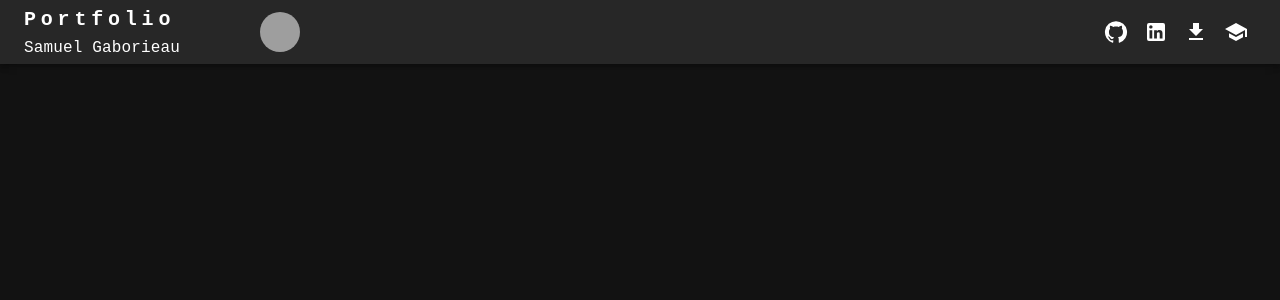
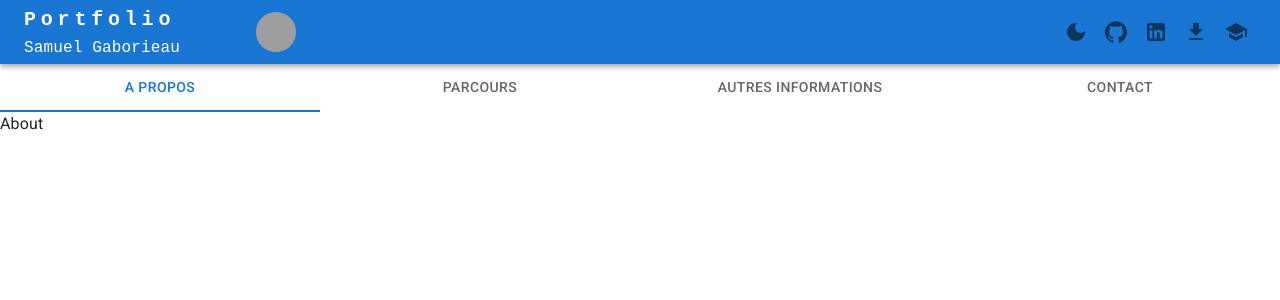
Before and after one commit to Orivoir/orivoir.github.io, a React app: page / in a window 1280 px wide. Shown: the top 300 px of the page. Built offline with nearby package versions, Linux system fonts and the light colour scheme; grey boxes are pictures that could not be loaded.

Commit message:
Add router, tab nav, toggle theme

```diff
--- /dev/null
+++ b/src/ContainerRoute.tsx
@@ -0,0 +1,15 @@
+import React from 'react'
+import { useLocation } from "react-router-dom";
+import { ASSOCIATION_PATHNAME_COMPONENT } from "./helper"
+
+export default function ContainerRoute() {
+  const location = useLocation();
+
+  const ComponentRoute = ASSOCIATION_PATHNAME_COMPONENT[location.pathname]
+
+  return (
+    <>
+        <ComponentRoute />
+    </>
+  );
+}
--- /dev/null
+++ b/src/actionToggleTheme.tsx
@@ -0,0 +1,30 @@
+import React from 'react'
+import Tooltip from '@mui/material/Tooltip';
+import IconButton from '@mui/material/IconButton';
+import { Theme, useTheme } from '@mui/material';
+
+import DarkModeIcon from '@mui/icons-material/DarkMode';
+import LightModeIcon from '@mui/icons-material/LightMode';
+
+export default function ActionToggleTheme() {
+
+    const theme: Theme & {toggleThemeMode: () => void; getThemeMode: () => "dark" | "light"; } = useTheme()
+
+    const onSetTheme = () => (
+        theme.toggleThemeMode()
+    )
+
+    const currentThemeMode = theme.getThemeMode()
+
+    return (
+    <Tooltip title={`Mode ${currentThemeMode === "dark" ? "clair": "sombre"}`}>
+        <IconButton onClick={onSetTheme} >
+            {
+                currentThemeMode === "dark" ?
+                <LightModeIcon /> :
+                <DarkModeIcon />
+            }
+        </IconButton>
+    </Tooltip>
+    )
+}
--- a/src/app.tsx
+++ b/src/app.tsx
@@ -5,18 +5,26 @@ import createTheme from "./theme"
 import {KEY_THEME_MODE} from "./helper"
 import CssBaseline from '@mui/material/CssBaseline';
 import Header from './header'
+import Routing from './routing'
+import withToggleTheme from "./withToggleTheme"
+import TopLevelNavigation from "./topLevelNavigation"
 
 const App = () => {
 
-    const [themeMode, setThemeMode] = React.useState<"dark" | "light">(
-        localStorage.getItem(KEY_THEME_MODE) as "dark" | "light" | undefined || "light"
-    )
-    const theme = createTheme("dark")
+    const defaultThemeMode = localStorage.getItem(KEY_THEME_MODE) as "dark" | "light" | undefined || "light"
+
+    const themeState = React.useState<"dark" | "light">(defaultThemeMode)
+
+    const theme = withToggleTheme({
+        themeMode: defaultThemeMode,
+        themeState
+    })
 
     return (
         <ThemeProvider theme={theme}>
             <CssBaseline />
             <Header />
+            <Routing />
         </ThemeProvider>
     )
 }
--- a/src/header.tsx
+++ b/src/header.tsx
@@ -12,11 +12,12 @@ import GitHubIcon from '@mui/icons-material/GitHub';
 import LinkedInIcon from '@mui/icons-material/LinkedIn';
 import DownloadIcon from '@mui/icons-material/Download';
 import SchoolIcon from '@mui/icons-material/School';
+import ActionToggleTheme from './actionToggleTheme';
 
 
 
 
-function ResponsiveAppBar() {
+export default function Header() {
 
   return (
     <AppBar position="static">
@@ -60,6 +61,8 @@ function ResponsiveAppBar() {
         <Box sx={{flexGrow: 1}} />
 
         <Box>
+            <ActionToggleTheme />
+
             <Tooltip title="mon profil Github">
                 <IconButton href="https://github.com/orivoir">
                     <GitHubIcon />
@@ -67,7 +70,7 @@ function ResponsiveAppBar() {
             </Tooltip>
 
             <Tooltip title="mon profil Linked'in">
-                <IconButton href="edin.com/in/samuel-gaborieau-597676326/">
+                <IconButton href="https://www.linkedin.com/in/samuel-gaborieau-597676326/">
                     <LinkedInIcon />
                 </IconButton>
             </Tooltip>
@@ -91,4 +94,3 @@ function ResponsiveAppBar() {
     </AppBar>
   );
 }
-export default ResponsiveAppBar;
--- a/src/helper.ts
+++ b/src/helper.ts
@@ -1 +1,13 @@
+import About from "./routes/About"
+import Carrier from "./routes/Carrier"
+import Ressources from "./routes/Ressources"
+import Contact from "./routes/Contact"
+
 export const KEY_THEME_MODE = "theme-mode"
+
+export const ASSOCIATION_PATHNAME_COMPONENT = {
+    "/about": About,
+    "/carrier": Carrier,
+    "/ressources": Ressources,
+    "/contact": Contact
+}
--- /dev/null
+++ b/src/routes/About.tsx
@@ -0,0 +1,9 @@
+import { Typography } from '@mui/material'
+import React from 'react'
+
+export default function About() {
+
+    return (
+        <Typography>About</Typography>
+    )
+}
--- /dev/null
+++ b/src/routes/Carrier.tsx
@@ -0,0 +1,9 @@
+import { Typography } from '@mui/material'
+import React from 'react'
+
+export default function Carrier() {
+
+    return (
+        <Typography>Carrier</Typography>
+    )
+}
--- /dev/null
+++ b/src/routes/Contact.tsx
@@ -0,0 +1,9 @@
+import { Typography } from '@mui/material'
+import React from 'react'
+
+export default function Contact() {
+
+    return (
+        <Typography>Contact</Typography>
+    )
+}
--- /dev/null
+++ b/src/routes/Ressources.tsx
@@ -0,0 +1,9 @@
+import { Typography } from '@mui/material'
+import React from 'react'
+
+export default function Ressources() {
+
+    return (
+        <Typography>Ressources</Typography>
+    )
+}
--- /dev/null
+++ b/src/routing.tsx
@@ -0,0 +1,69 @@
+import * as React from 'react';
+import Box from '@mui/material/Box';
+import Tabs from '@mui/material/Tabs';
+import Tab from '@mui/material/Tab';
+import {
+  MemoryRouter,
+  Route,
+  Routes,
+  Link,
+  matchPath,
+  useLocation,
+} from 'react-router-dom';
+import ContainerRoute from './ContainerRoute';
+
+import { StaticRouter } from 'react-router-dom/server';
+
+function Router(props: { children?: React.ReactNode }) {
+  const { children } = props;
+  if (typeof window === 'undefined') {
+    return <StaticRouter location="/about">{children}</StaticRouter>;
+  }
+
+  return (
+    <MemoryRouter initialEntries={['/about']} initialIndex={0}>
+      {children}
+    </MemoryRouter>
+  );
+}
+
+function useRouteMatch(patterns: readonly string[]) {
+  const { pathname } = useLocation();
+
+  for (let i = 0; i < patterns.length; i += 1) {
+    const pattern = patterns[i];
+    const possibleMatch = matchPath(pattern, pathname);
+    if (possibleMatch !== null) {
+      return possibleMatch;
+    }
+  }
+
+  return null;
+}
+
+function TabsNavigation() {
+  const routeMatch = useRouteMatch(['/about', '/carrier', '/ressources', '/contact']);
+  const currentTab = routeMatch?.pattern?.path;
+
+  return (
+    <Tabs value={currentTab} variant='fullWidth'>
+      <Tab label="A propos" value="/about" to="/about" component={Link} />
+      <Tab label="Parcours" value="/carrier" to="/carrier" component={Link} />
+      <Tab label="Autres informations" value="/ressources" to="/ressources" component={Link} />
+      <Tab label="Contact" value="/contact" to="/contact" component={Link} />
+    </Tabs>
+  );
+}
+
+export default function TabsRouter() {
+  return (
+    <Router>
+      <Box sx={{ width: '100%' }}>
+        <TabsNavigation />
+        <Routes>
+          <Route path="*" element={<ContainerRoute />} />
+        </Routes>
+      </Box>
+    </Router>
+  );
+}
--- /dev/null
+++ b/src/withToggleTheme.ts
@@ -0,0 +1,31 @@
+import { Theme } from "@mui/material"
+import createTheme from "./theme";
+import React from "react";
+import { KEY_THEME_MODE } from "./helper";
+
+interface WithToggleThemeOptions {
+    themeState: ["dark" | "light" ,React.Dispatch<React.SetStateAction<"dark" | "light">>],
+    themeMode: "dark" | "light"
+}
+
+export default function withToggleTheme({
+        themeMode,
+        themeState
+    }: WithToggleThemeOptions): Theme & { toggleThemeMode: () => void; getThemeMode: () => "dark" | "light" } {
+
+    const setThemeMode = themeState[1]
+
+    return {
+        ...createTheme(themeMode),
+        toggleThemeMode: () => {
+            setThemeMode(currentThemeMode => {
+                const nextThemeMode = currentThemeMode == "dark" ? "light": "dark"
+                localStorage.setItem(KEY_THEME_MODE, nextThemeMode)
+                return nextThemeMode
+            })
+        },
+        getThemeMode: (): "dark" | "light" => (
+            themeState[0]
+        )
+    }
+}
```
Also changed, not shown: 22 other files (tests, documents, lock files or other folders).
